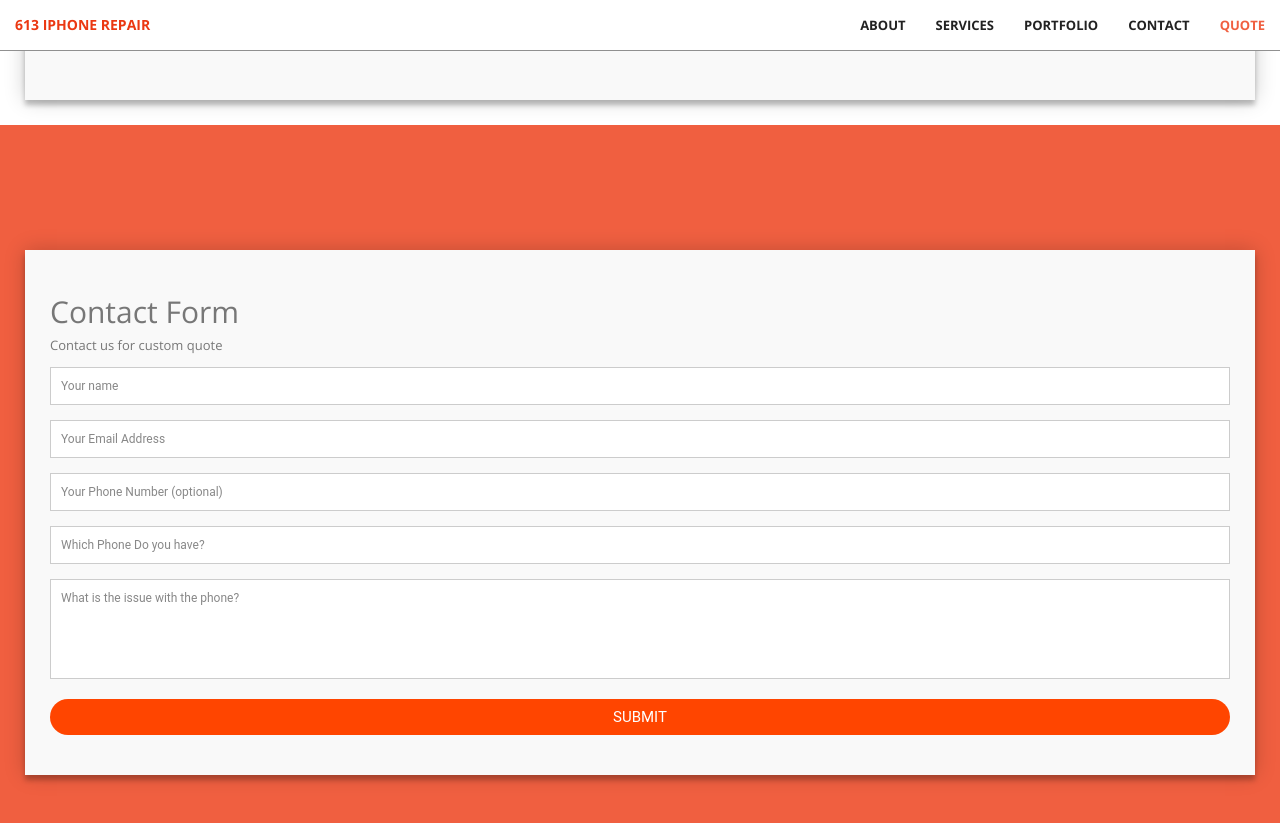
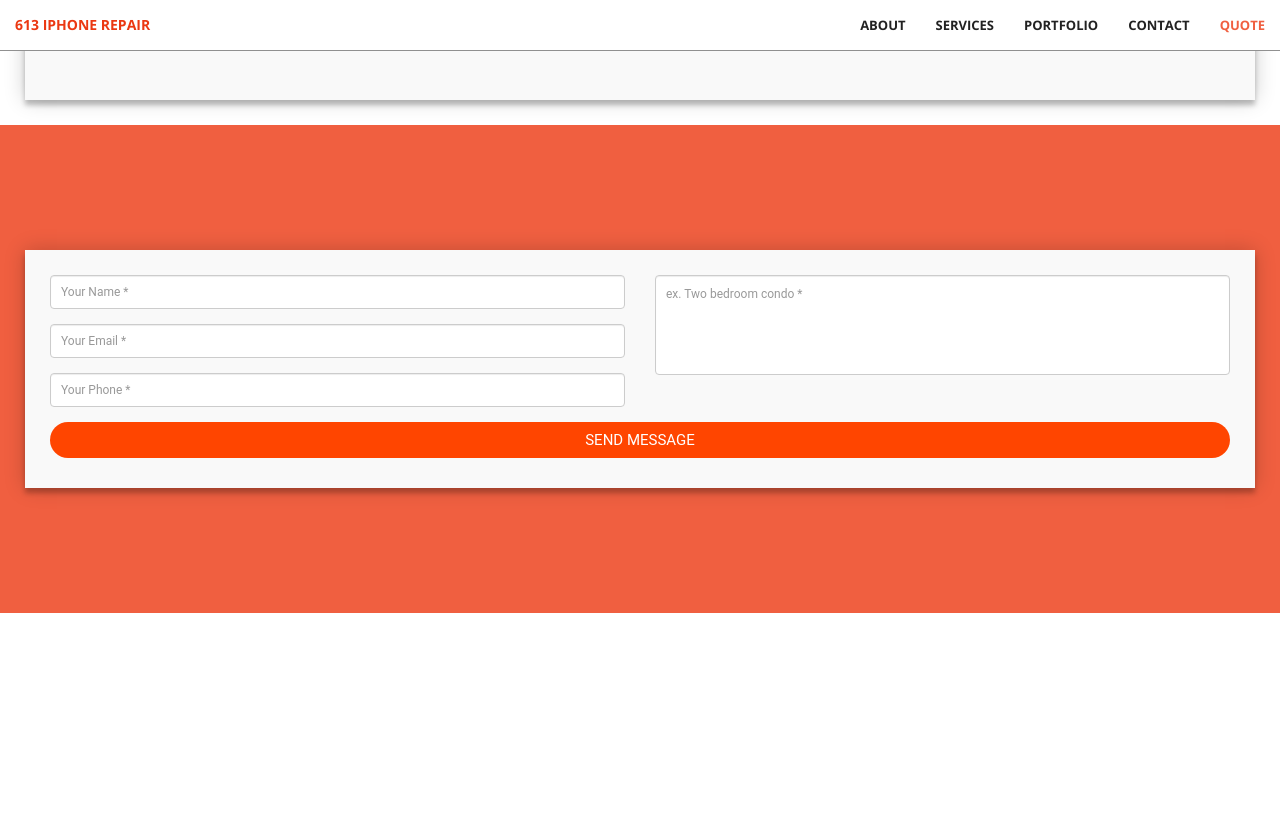
Before and after one commit to SuhaibElkomy/613iphonerepair, a Jekyll site: the page built from index.html, in a window 1280 px wide and 900 px high, scrolled down 3229 px. Shown: the top 823 px of the window. Built offline with Jekyll 4.4.1, drawn with Linux system fonts in a browser that asks for light colours; after the commit the page ends 3842 px from its top, so only the background shows below that.

Commit message:
Update Quote.html

```diff
--- a/_includes/Quote.html
+++ b/_includes/Quote.html
@@ -122,28 +122,37 @@ fieldset {
 </style>
 </head>
 
-  <form id="contact" action="https://formspree.io/613iphoner@gmail.com" method="POST" novalidate>
-
-    <h3>Contact Form</h3>
-    <h4>Contact us for custom quote</h4>
-    <fieldset>
-      <input placeholder="Your name" type="text" tabindex="1" required >
-    </fieldset>
-    <fieldset>
-      <input placeholder="Your Email Address" type="email" tabindex="2" required>
-    </fieldset>
-    <fieldset>
-      <input placeholder="Your Phone Number (optional)" type="tel" tabindex="3" required>
-    </fieldset>
-    <fieldset>
-      <input placeholder="Which Phone Do you have?" type="url" tabindex="4" required>
-    </fieldset>
-    <fieldset>
-      <textarea placeholder="What is the issue with the phone?" tabindex="5" required></textarea>
-    </fieldset>
-    <fieldset>
-      <button name="submit" type="submit" id="contact-submit" data-submit="...Sending" class="btn btn-default btn-xl">Submit</button>
-    </fieldset>
-    </form>
+  <div class="row">
+                <div class="col-lg-12">
+                    <form id="contact" action="https://formspree.io/613movingandstorage@gmail.com" method="POST" novalidate>
+                        <div class="row">
+                            <div class="col-md-6">
+                                <div class="control-group form-group">
+                                    <input type="text" class="form-control" placeholder="Your Name *" name="name" id="name" required data-validation-required-message="Please enter your name.">
+                                    <p class="help-block text-danger"></p>
+                                </div>
+                                <div class="control-group form-group">
+                                    <input type="email" class="form-control" placeholder="Your Email *" name="email" id="email" required data-validation-required-message="Please enter your email address.">
+                                    <p class="help-block text-danger"></p>
+                                </div>
+                                <div class="control-group form-group">
+                                    <input type="tel" class="form-control" placeholder="Your Phone *" name="phone" id="phone" required data-validation-required-message="Please enter your phone number.">
+                                    <p class="help-block text-danger"></p>
+                                </div>
+                            </div>
+                            <div class="col-md-6">
+                                <div class="control-group form-group">
+                                    <textarea class="form-control" placeholder="ex. Two bedroom condo *" name="message" id="message" required data-validation-required-message="Please enter a message."></textarea>
+                                    <p class="help-block text-danger"></p>
+                                </div>
+                            </div>
+                            <div class="clearfix"></div>
+                            <div class="col-lg-12 text-center">
+                                <div id="success"></div>
+                                <button type="submit" value="Send" class="btn btn-xl">Send Message</button>
+                            </div>
+                        </div>
+                    </form>
+                </div>
 </div>
   </section>
```
